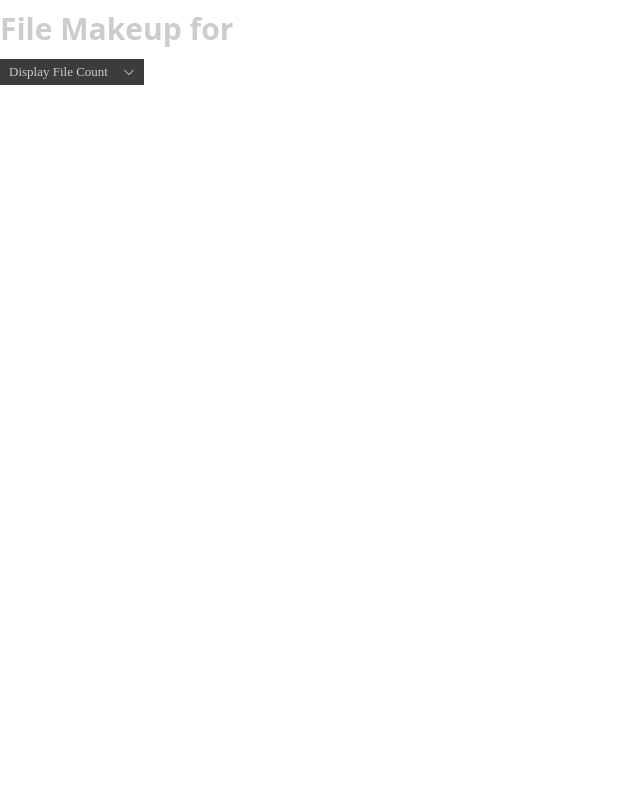
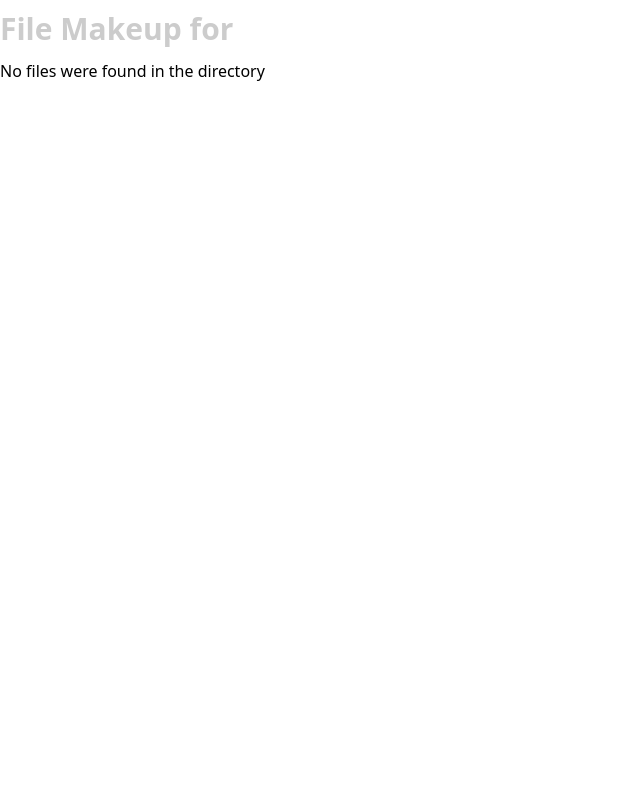
Before and after one commit to Villy-P/File-Makeup-Viewer, a Svelte app: page / in a window 1280 px wide. Shown: the top 794 px of the page, without its empty margins (0-640 px from the left). Built offline with nearby package versions, Linux system fonts and the light colour scheme; the HTML template or start-up script is replaced by a standard one.

Commit message:
Update code style

```diff
--- a/src/App.svelte
+++ b/src/App.svelte
@@ -27,6 +27,7 @@
 	let textareavalue: string; 		            // The value for UI Element of the text box for ignore folders
 	let isFile: boolean = true;                 // Whether or not the graph shows number of files with extension or size of files
 	let fileOfType: string[];                   // List of files that match the clicked element
+	let areFiles: boolean;
 
 	onMount(() => {
 		// Getting data from the VSCode backend, found in src/extension.ts
@@ -131,17 +132,8 @@
 		readFileAndChildren(directory.children!);
 		const extensionsSort = new Map([...fileData.entries()].sort((a, b) => b[1] - a[1]));
 
-		// If can't find any file in the directory, display empty header
-		if (!extensionsSort.size) {
-			const alert = document.getElementById("empty");
-			alert.classList.remove("hidden");
-			const displayOption = document.getElementById("displayOption");
-			displayOption.style.display = "none";
-		}
-		else {
-			const displayOption = document.getElementById("displayOption");
-			displayOption.style.display = "block";
-		}
+		// Check if files exist
+		areFiles = extensionsSort.size > 0;
 
 		chart.data = {
 			labels: Array.from(extensionsSort.keys()).map(e => JSON.parse(e).name + " File"),
@@ -174,11 +166,14 @@
 
 <main class="flex flex-col justify-center items-start h-full">
 	<h1 class="main-header font-bold py-2">File Makeup for {cwd}</h1>
-	<h2 id="empty" class="hidden"> No files were found in the directory {cwd} </h2>
-	<Dropdown id="displayOption">
-		<Option on:click={() => {isFile = true; update()}}>Display File Count</Option>
-		<Option on:click={() => {isFile = false; update()}}>Display Byte Count</Option>
-	</Dropdown>
+	{#if !areFiles}
+		<h2 id="empty"> No files were found in the directory {cwd} </h2>
+	{:else}
+		<Dropdown id="displayOption">
+			<Option on:click={() => {isFile = true; update()}}>Display File Count</Option>
+			<Option on:click={() => {isFile = false; update()}}>Display Byte Count</Option>
+		</Dropdown>
+	{/if}
 	<div style="width: 700px; height: 700px;">
         <canvas id="myChart" role="img"></canvas>
     </div>
```
